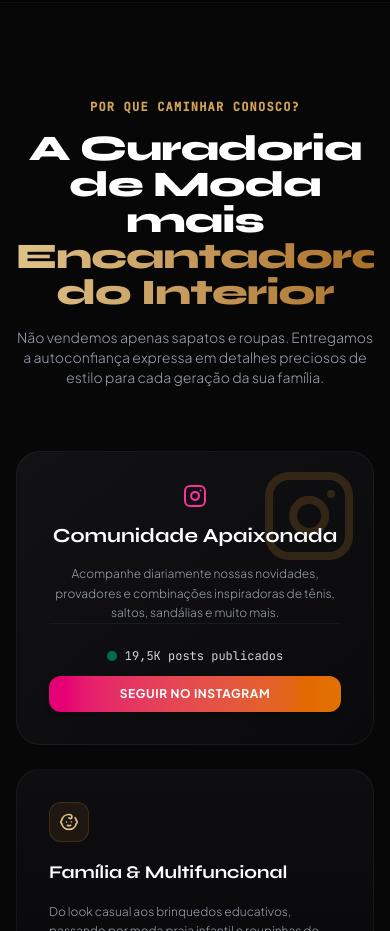
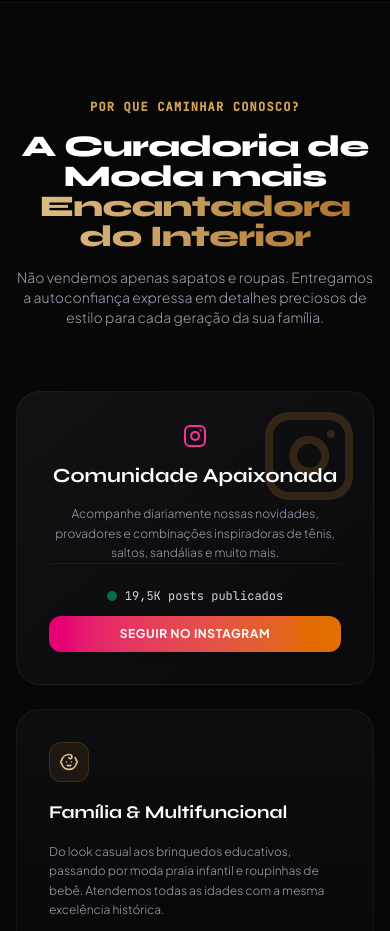
Before and after one commit to valderson238-lang/site-2, a React (Vite) app: page / in a window 390 px wide. Shown: the part 1440-2371 px from the top of the page. Built offline with nearby package versions, Linux system fonts and the light colour scheme.

Commit message:
Update App.tsx

```diff
--- a/src/App.tsx
+++ b/src/App.tsx
@@ -350,7 +350,7 @@
       <section id="diferenciais" className="py-24 px-4 sm:px-6 lg:px-8 max-w-7xl mx-auto relative">
         <div className="text-center max-w-3xl mx-auto mb-16 space-y-4">
           <span className="font-mono text-xs uppercase tracking-widest text-gold-400 font-bold block">Por Que Caminhar Conosco?</span>
-          <h2 className="font-display font-extrabold text-4xl sm:text-5xl text-white tracking-tight leading-none">
+          <h2 className="font-display font-extrabold text-3xl sm:text-5xl text-white tracking-tight leading-none">
             A Curadoria de Moda mais <span className="text-transparent bg-clip-text bg-gradient-to-r from-gold-300 to-gold-600 block sm:inline">Encantadora do Interior</span>
           </h2>
           <p className="text-gray-400 text-sm sm:text-base font-light">
```
